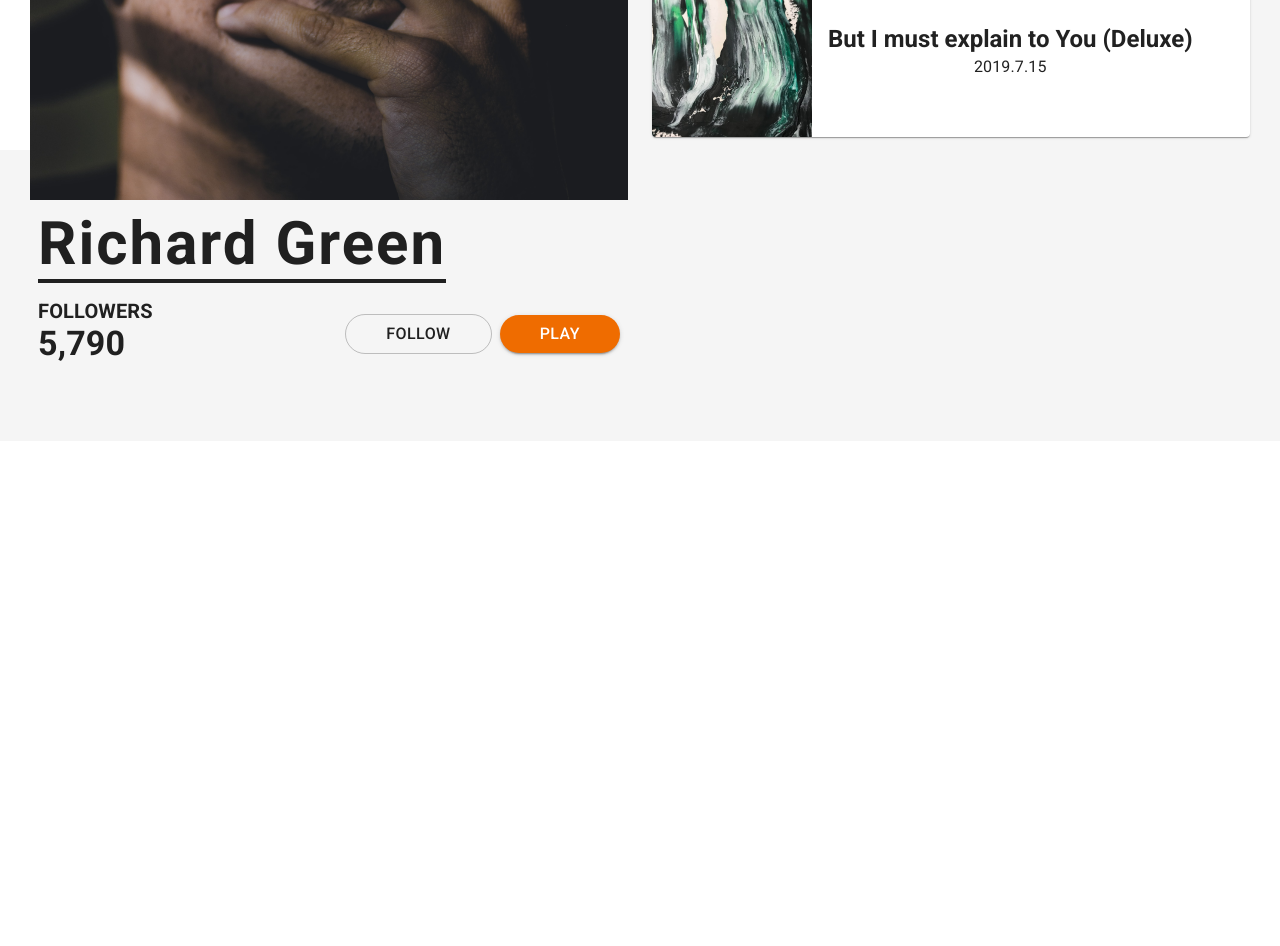
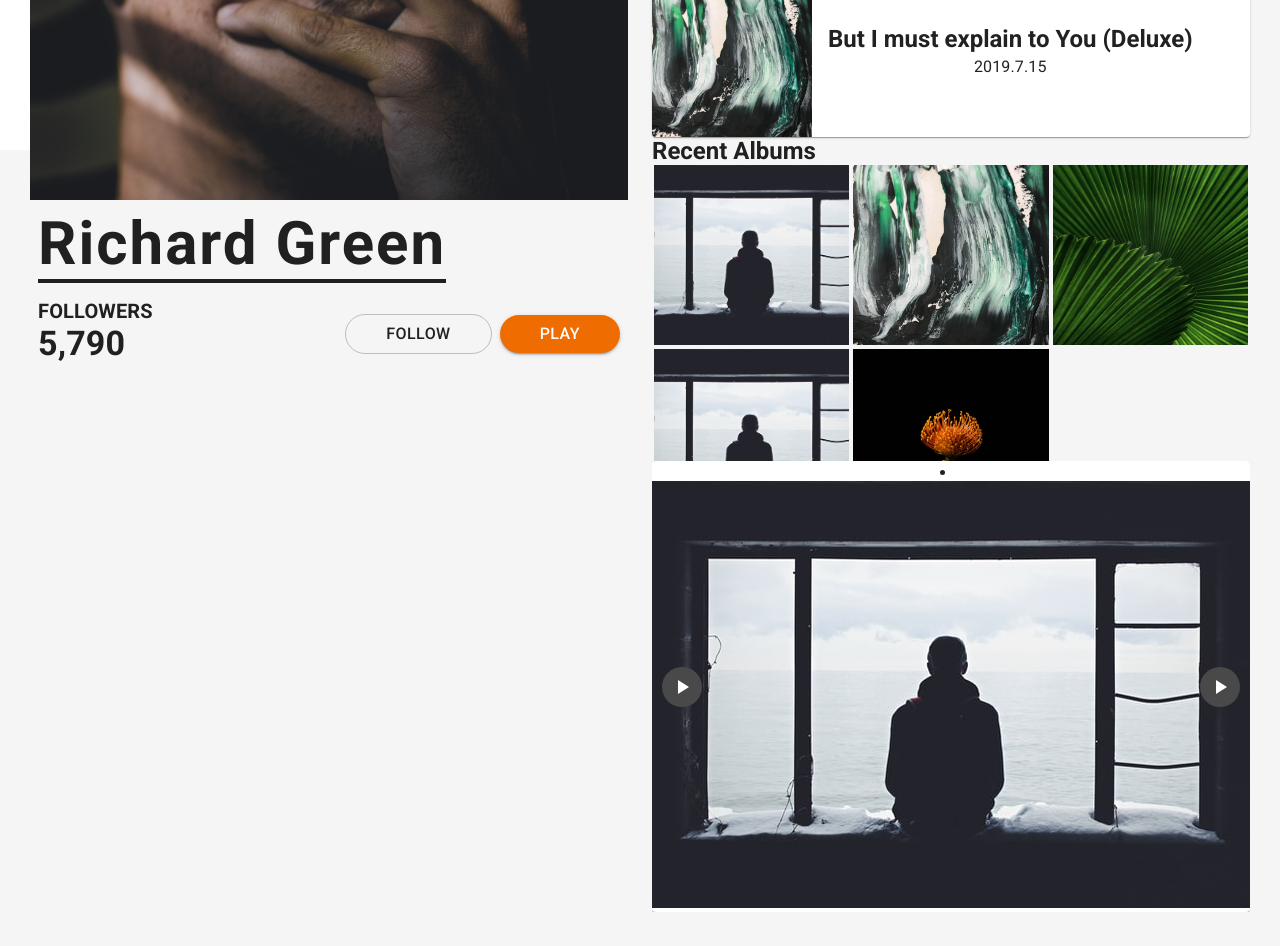
Before and after one commit to diddy032/react-player, a React (Create React App) app: page / in a window 1280 px wide. Shown: the part 380-1326 px from the top of the page. Before the commit the page ends 821 px from the top, so only its background shows below. Built offline with nearby package versions, Linux system fonts and the light colour scheme.

Commit message:
creat recent albums

```diff
--- a/package.json
+++ b/package.json
@@ -10,6 +10,7 @@
     "@testing-library/user-event": "^12.8.3",
     "react": "^17.0.2",
     "react-dom": "^17.0.2",
+    "react-material-ui-carousel": "^2.2.7",
     "react-scripts": "4.0.3",
     "web-vitals": "^1.1.2"
   },
--- a/src/components/home.js
+++ b/src/components/home.js
@@ -8,6 +8,7 @@ import Grid from "@material-ui/core/Grid";
 import AlbumCard from "./albumCard";
 import TopSongs from "./topSongs";
 import NewRelease from "./newRelease";
+import RecentAlbums from "./recentAlbums";
 
 const useStyles = makeStyles((theme) => ({
   root: {
@@ -42,6 +43,7 @@ export default function Home() {
             <Paper elevation={0} className={classes.paper}>
               <TopSongs />
               <NewRelease />
+              <RecentAlbums />
             </Paper>
           </Grid>
         </Grid>
--- /dev/null
+++ b/src/components/recentAlbums.js
@@ -0,0 +1,119 @@
+import React from "react";
+import { makeStyles } from "@material-ui/core/styles";
+import Carousel from "react-material-ui-carousel";
+import Box from "@material-ui/core/Box";
+import Typography from "@material-ui/core/Typography";
+import ImageList from "@material-ui/core/ImageList";
+import ImageListItem from "@material-ui/core/ImageListItem";
+import ImageListItemBar from "@material-ui/core/ImageListItemBar";
+import ListSubheader from "@material-ui/core/ListSubheader";
+import IconButton from "@material-ui/core/IconButton";
+import InfoIcon from "@material-ui/icons/Info";
+import { Paper, Button } from "@material-ui/core";
+import PlayArrowIcon from "@material-ui/icons/PlayArrow";
+
+const useStyles = makeStyles((theme) => ({
+  root: {
+    display: "flex",
+    flexWrap: "wrap",
+    justifyContent: "space-around",
+    overflow: "hidden",
+  },
+  imageList: {
+    width: "100%",
+    height: 300,
+  },
+}));
+
+const itemData = [
+  {
+    AlbumName: "explorer of the truth",
+    AlbumCover: "/images/noah-silliman-gzhyKEo_cbU-unsplash.jpg",
+    AlbumTime: "5:34",
+  },
+  {
+    AlbumName: "great pleasure",
+    AlbumCover: "/images/henrik-donnestad-V6Qd6zA85ck-unsplash.jpg",
+    AlbumTime: "5:34",
+  },
+  {
+    AlbumName: "mistaken idea",
+    AlbumCover: "/images/david-clode-xNSCi_K179c-unsplash.jpg",
+    AlbumTime: "5:34",
+  },
+
+  {
+    AlbumName: "master builder",
+    AlbumCover: "/images/noah-silliman-gzhyKEo_cbU-unsplash.jpg",
+    AlbumTime: "5:34",
+  },
+  {
+    AlbumName: "because it is pain",
+    AlbumCover: "images/piron-guillaume-NM77255WWVA-unsplash.jpg",
+    AlbumTime: "5:34",
+  },
+];
+
+export default function RecentAlbums() {
+  const classes = useStyles();
+
+  function Item({ item }) {
+    return (
+      <Paper>
+        <ImageListItem key={item.AlbumCover}>
+          <img src={item.AlbumCover} alt={item.title} />
+        </ImageListItem>
+      </Paper>
+    );
+  }
+
+  return (
+    <div>
+      <Typography variant="h5" component="div" align="left">
+        <Box fontWeight="fontWeightBold" lineHeight="normal">
+          Recent Albums
+        </Box>
+      </Typography>
+      <div className={classes.root}>
+        <ImageList rowHeight={180} className={classes.imageList} cols={3}>
+          {itemData.map((item) => (
+            <ImageListItem key={item.AlbumCover}>
+              <img src={item.AlbumCover} alt={item.title} />
+            </ImageListItem>
+          ))}
+        </ImageList>
+      </div>
+      <div>
+        <Carousel
+          animation="slide"
+          indicators={false}
+          autoPlay={false}
+          NextIcon="next"
+          PrevIcon="prev"
+          NextIcon={<PlayArrowIcon />}
+          PrevIcon={<PlayArrowIcon />}
+          navButtonsAlwaysVisible={true}
+          next={(now, previous) =>
+            console.log(
+              `Next User Callback: Now displaying child${now}. Previously displayed child${previous}`
+            )
+          }
+          prev={(now, previous) =>
+            console.log(
+              `Prev User Callback: Now displaying child${now}. Previously displayed child${previous}`
+            )
+          }
+          onChange={(now, previous) =>
+            console.log(
+              `OnChange User Callback: Now displaying child${now}. Previously displayed child${previous}`
+            )
+          }
+        >
+          {itemData.map((item, i) => (
+            <Item key={`Recent Albums ${i}`} item={item} />
+          ))}
+        </Carousel>
+      </div>
+    </div>
+  );
+}
```
Also changed, not shown: 1 other file (tests, documents, lock files or other folders).
